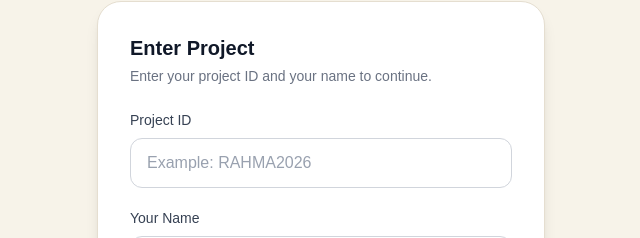
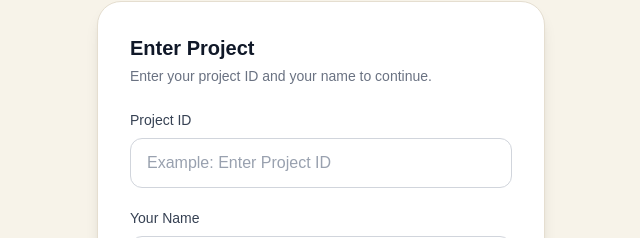
Before and after one commit to muhammadumair61/salawat-journey, a Next.js app: page / in a window 1280 px wide. Shown: the part 295-533 px from the top of the page, without its empty margins (319-959 px from the left). Built offline with nearby package versions, Linux system fonts and the light colour scheme; no server answers.

Commit message:
Fix admin and project pages

```diff
--- a/app/page.tsx
+++ b/app/page.tsx
@@ -448,7 +448,7 @@ function HomeContent() {
                     setCopied(false);
                     setError("");
                   }}
-                  placeholder="Example: RAHMA2026"
+                  placeholder="Example: Enter Project ID"
                   autoCapitalize="characters"
                   className="w-full rounded-xl border border-gray-300 px-4 py-3 text-gray-900 outline-none placeholder:text-gray-400 focus:border-[#174c3c] focus:ring-2 focus:ring-[#174c3c]/20"
                 />
```
